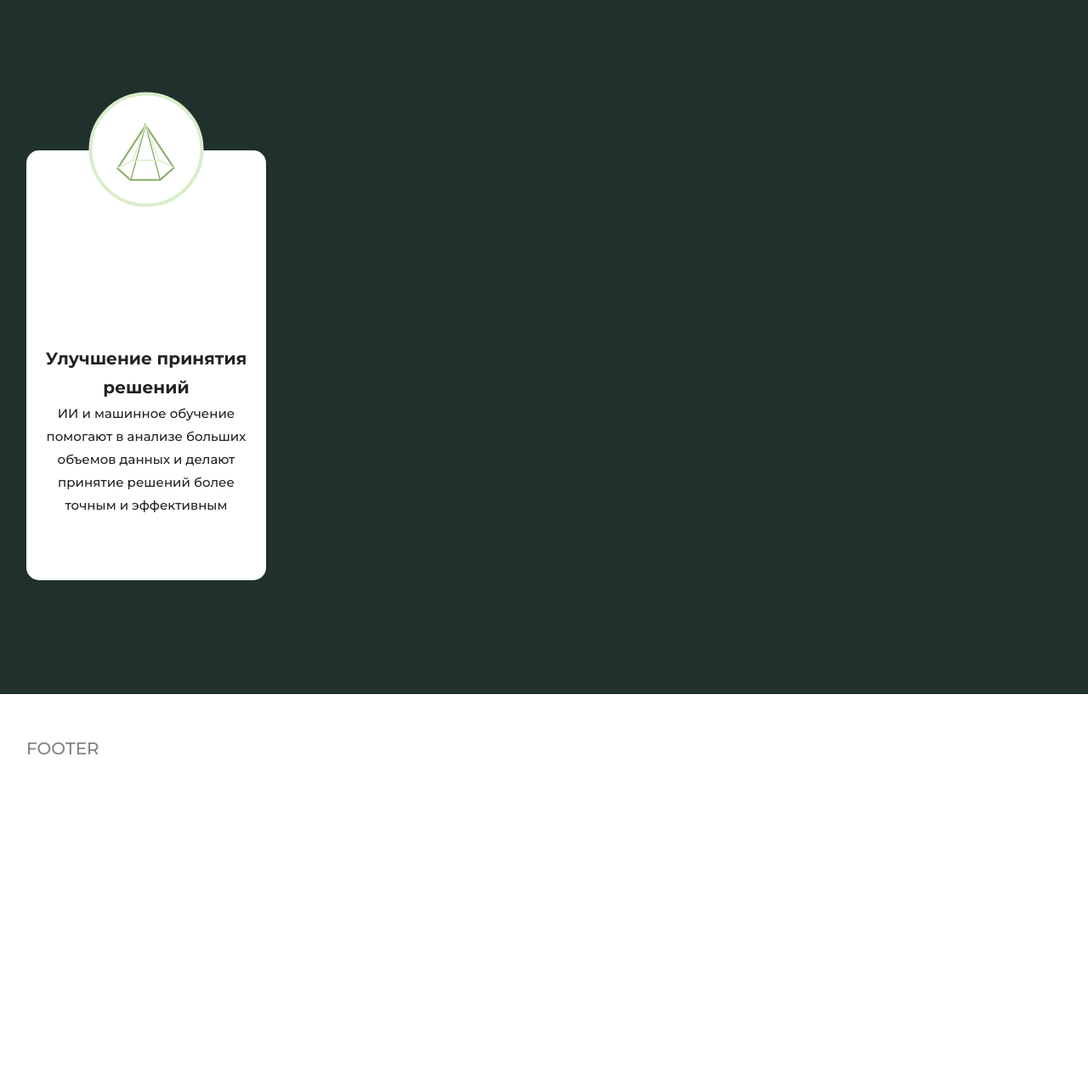
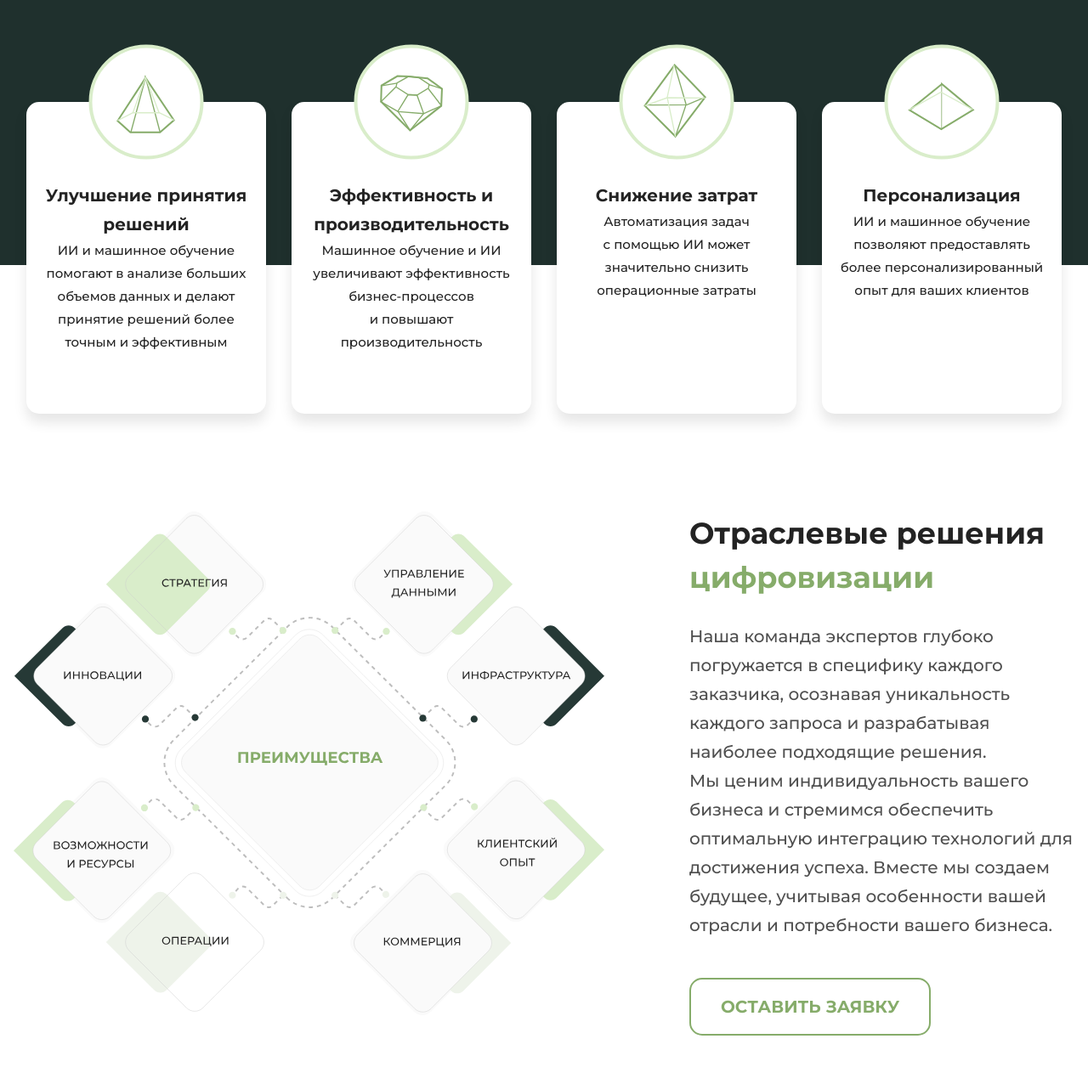
Before and after one commit to Flexible78/Stidn, a website: page src/index.html in a window 1280 px wide. Shown: the part 2749-4025 px from the top of the page at 85% size. Drawn offline with nearby package versions, Linux system fonts and the light colour scheme; files that its build step writes are made by us from their sources; files whose address does not match are found by name.

Commit message:
feat:fix advantages section

```diff
--- /dev/null
+++ b/app/css/components/advantages.css
@@ -0,0 +1,48 @@
+.advantages__container {
+   display: flex;
+   column-gap: 100px;
+   padding: 290px 0 110px;
+}
+
+
+.advantages__img {
+   width: 760px;
+   height: 671px;
+
+   & img {
+      img {
+         width: 100%;
+         height: 100%;
+         object-fit: cover;
+      }
+
+   }
+}
+
+
+.advantages__content {
+   max-width: 453px;
+
+   & h2 {
+      grid-column: 6 span;
+      max-width: 723px;
+      color: var(--gray-1, #232323);
+
+      & span {
+         color: var(--green-1, #86ac6a);
+      }
+   }
+
+   & p {
+      margin-top: 25px;
+      font-weight: 500;
+      font-size: 20px;
+      line-height: 1.7;
+      color: var(--gray-2, #4f4f4f);
+   }
+}
+
+
+.advantages__more-link {
+   margin-top: 45px;
+}
--- a/app/css/components/integration.css
+++ b/app/css/components/integration.css
@@ -17,6 +17,7 @@
 
    & .more-btn {
       grid-column: 3 span;
+      justify-self: end;
       margin-top: 32px;
    }
 }
--- a/app/css/components/machine-learning.css
+++ b/app/css/components/machine-learning.css
@@ -1,5 +1,8 @@
 .machine-learning {
-   padding: 91px 0 314px;
+   display: flex;
+   flex-shrink: 0;
+   max-height: 511px;
+   padding-top: 91px;
    background: var(--green-3, #263936);
 }
 
@@ -18,10 +21,12 @@
       & span {
          color: var(--green-1, #86ac6a);
       }
+
    }
 
    & .more-btn {
-      grid-column: 10 / span 2;
+      grid-column: 10 / span 3;
+      justify-self: end;
       margin-top: 32px;
    }
 }
@@ -44,16 +49,20 @@
    display: grid;
    grid-template-columns: repeat(12, 1fr);
    column-gap: 30px;
+   align-items: start;
+   justify-items: start;
 }
 
 
 .ml-card-list__item {
    position: relative;
-   top: 180px;
+   top: 123px;
    grid-column: 3 span;
    justify-content: center;
+   height: 367px;
    border-radius: 15px;
    padding: 93px 18px 75px 18px;
+   box-shadow: 0px 10px 15px 0px rgba(0, 0, 0, 0.10);
    background-color: var(--white, #ffffff);
 
    & h3 {
@@ -72,9 +81,9 @@
 
 
 .ml-card-list__icon {
-   position: relative;
+   position: absolute;
    left: 50%;
-   top: -94px;
+   top: 0;
    display: flex;
    align-items: center;
    justify-content: center;
@@ -92,8 +101,8 @@
       left: 10px;
       top: 0px;
       width: 95px;
-
       height: 95px;
+      fill: var(--green-1, #86ac6a);
       background-repeat: no-repeat;
    }
 }
--- a/app/css/components/more-btn.css
+++ b/app/css/components/more-btn.css
@@ -4,9 +4,11 @@
    align-items: center;
    font-weight: 700;
    font-size: 20px;
+   font-style:;
    color: var(--text-color);
    transition: all 0.18s ease-in-out;
    --text-color: var(--green-1);
+   text-transform: uppercase;
 
    & svg {
       width: 24px;
--- a/app/css/main.css
+++ b/app/css/main.css
@@ -19,4 +19,5 @@
 @import url("components/partnership-motives.css");
 @import url("components/integration.css");
 @import url("components/machine-learning.css");
+@import url("components/advantages.css");
 @import url("components/footer.css");
--- /dev/null
+++ b/src/css/components/advantages.css
@@ -0,0 +1,48 @@
+.advantages__container {
+   display: flex;
+   column-gap: 100px;
+   padding: 290px 0 110px;
+}
+
+
+.advantages__img {
+   width: 760px;
+   height: 671px;
+
+   & img {
+      img {
+         width: 100%;
+         height: 100%;
+         object-fit: cover;
+      }
+
+   }
+}
+
+
+.advantages__content {
+   max-width: 453px;
+
+   & h2 {
+      grid-column: 6 span;
+      max-width: 723px;
+      color: var(--gray-1, #232323);
+
+      & span {
+         color: var(--green-1, #86ac6a);
+      }
+   }
+
+   & p {
+      margin-top: 25px;
+      font-weight: 500;
+      font-size: 20px;
+      line-height: 1.7;
+      color: var(--gray-2, #4f4f4f);
+   }
+}
+
+
+.advantages__more-link {
+   margin-top: 45px;
+}
--- a/src/css/components/integration.css
+++ b/src/css/components/integration.css
@@ -17,6 +17,7 @@
 
    & .more-btn {
       grid-column: 3 span;
+      justify-self: end;
       margin-top: 32px;
    }
 }
--- a/src/css/components/machine-learning.css
+++ b/src/css/components/machine-learning.css
@@ -1,5 +1,8 @@
 .machine-learning {
-   padding: 91px 0 314px;
+   display: flex;
+   flex-shrink: 0;
+   max-height: 511px;
+   padding-top: 91px;
    background: var(--green-3, #263936);
 }
 
@@ -18,10 +21,12 @@
       & span {
          color: var(--green-1, #86ac6a);
       }
+
    }
 
    & .more-btn {
-      grid-column: 10 / span 2;
+      grid-column: 10 / span 3;
+      justify-self: end;
       margin-top: 32px;
    }
 }
@@ -44,16 +49,20 @@
    display: grid;
    grid-template-columns: repeat(12, 1fr);
    column-gap: 30px;
+   align-items: start;
+   justify-items: start;
 }
 
 
 .ml-card-list__item {
    position: relative;
-   top: 180px;
+   top: 123px;
    grid-column: 3 span;
    justify-content: center;
+   height: 367px;
    border-radius: 15px;
    padding: 93px 18px 75px 18px;
+   box-shadow: 0px 10px 15px 0px rgba(0, 0, 0, 0.10);
    background-color: var(--white, #ffffff);
 
    & h3 {
@@ -72,9 +81,9 @@
 
 
 .ml-card-list__icon {
-   position: relative;
+   position: absolute;
    left: 50%;
-   top: -94px;
+   top: 0;
    display: flex;
    align-items: center;
    justify-content: center;
@@ -92,8 +101,8 @@
       left: 10px;
       top: 0px;
       width: 95px;
-
       height: 95px;
+      fill: var(--green-1, #86ac6a);
       background-repeat: no-repeat;
    }
 }
--- a/src/css/components/more-btn.css
+++ b/src/css/components/more-btn.css
@@ -4,9 +4,11 @@
    align-items: center;
    font-weight: 700;
    font-size: 20px;
+   font-style:;
    color: var(--text-color);
    transition: all 0.18s ease-in-out;
    --text-color: var(--green-1);
+   text-transform: uppercase;
 
    & svg {
       width: 24px;
--- a/src/css/main.css
+++ b/src/css/main.css
@@ -19,4 +19,5 @@
 @import url("components/partnership-motives.css");
 @import url("components/integration.css");
 @import url("components/machine-learning.css");
+@import url("components/advantages.css");
 @import url("components/footer.css");
--- /dev/null
+++ b/src/html/advantages.html
@@ -0,0 +1,20 @@
+<section class="advantages">
+   <div class="container advantages__container">
+      <div class="advantages__img">
+         <img src="/img/ic-advanges.svg" alt="Advantages">
+      </div>
+      <div class="advantages__content">
+         <h2>Отраслевые решения
+            <span>цифровизации</span>
+         </h2>
+         <p>
+            Наша команда экспертов глубоко погружается в&nbsp;специфику каждого заказчика, осознавая уникальность
+            каждого запроса и&nbsp;разрабатывая наиболее подходящие решения. Мы&nbsp;ценим индивидуальность вашего
+            бизнеса и&nbsp;стремимся обеспечить оптимальную интеграцию технологий для достижения успеха. Вместе мы&nbsp;создаем
+            будущее, учитывая особенности вашей отрасли и&nbsp;потребности вашего бизнеса.
+         </p>
+
+         <a class="advantages__more-link btn btn--green-outline btn--regular">Оставить заявку</a>
+      </div>
+   </div>
+</section>
--- a/src/html/machine-learning.html
+++ b/src/html/machine-learning.html
@@ -12,8 +12,8 @@
          </a>
       </header>
       <div class="machine-learning__content ml-content ">
+
          <ul class="machine-learning__card-list ml-card-list">
-
             <li class="ml-card-list__item">
                <div class="ml-card-list__icon">
                   <svg>
@@ -27,6 +27,44 @@
                   </p>
                </div>
             </li>
+            <li class="ml-card-list__item">
+               <div class="ml-card-list__icon">
+                  <svg>
+                     <use href="/img/svg/sprite.svg#ic_crystal2"></use>
+                  </svg>
+               </div>
+               <div class="ml-card-list__content">
+                  <h3>Эффективность и производительность</h3>
+                  <p>Машинное обучение и&nbsp;ИИ увеличивают эффективность бизнес-процессов и&nbsp;повышают
+                     производительность
+                  </p>
+               </div>
+            </li>
+            <li class="ml-card-list__item">
+               <div class="ml-card-list__icon">
+                  <svg>
+                     <use href="/img/svg/sprite.svg#ic_crystal3"></use>
+                  </svg>
+               </div>
+               <div class="ml-card-list__content">
+                  <h3>Снижение затрат</h3>
+                  <p>Автоматизация задач с&nbsp;помощью&nbsp;ИИ может значительно снизить операционные затраты
+                  </p>
+               </div>
+            </li>
+            <li class="ml-card-list__item">
+               <div class="ml-card-list__icon">
+                  <svg>
+                     <use href="/img/svg/sprite.svg#ic_crystal4"></use>
+                  </svg>
+               </div>
+               <div class="ml-card-list__content">
+                  <h3>Персонализация</h3>
+                  <p>ИИ&nbsp;и&nbsp;машинное обучение позволяют предоставлять более персонализированный опыт для ваших
+                     клиентов
+                  </p>
+               </div>
+            </li>
          </ul>
       </div>
    </div>
--- a/src/index.html
+++ b/src/index.html
@@ -9,6 +9,7 @@
          @@include('html/partnership-motives.html',{})
          @@include('html/integration.html',{})
          @@include('html/machine-learning.html',{})
+         @@include('html/advantages.html',{})
       </main>
       @@include('html/footer.html',{})
    </div>
```
Also changed, not shown: app/index.html (+60 -1 lines), app/img/ic-advanges.svg (added), app/img/svg/menu.jpg (added), src/img/ic-advanges.svg (added).
